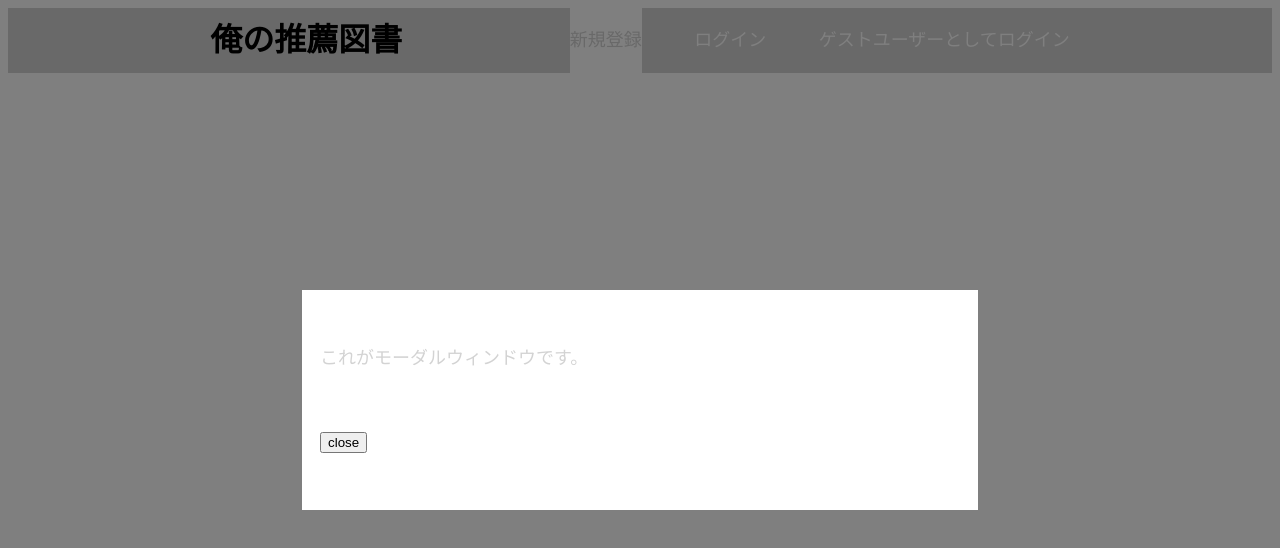
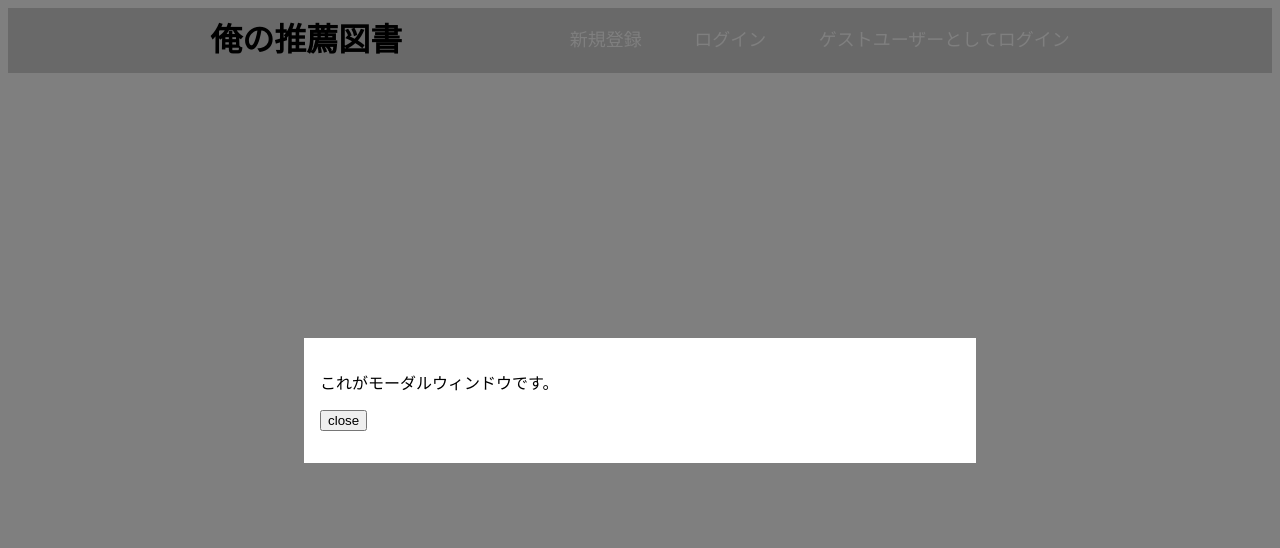
Before and after one commit to morieeeenyo/my_recommended_books, a React app in the folder frontend/: page / in a window 1280 px wide. Both pictures are taken after a click on the link "新規登録". Shown: the top 548 px of the page. Built offline with nearby package versions, Linux system fonts and the light colour scheme; the HTML template or start-up script is replaced by a standard one.

Commit message:
feat: close modal

```diff
--- a/frontend/src/components/common/Header.jsx
+++ b/frontend/src/components/common/Header.jsx
@@ -5,10 +5,10 @@ import styled from 'styled-components';
 function UserModal(props) {
   if (props.show) {
   return (
-      <ModalOverlay onClick={() => props.closeModal()}>
+      <ModalOverlay onClick={props.closeModal}>
         <ModalContent>
           <p>これがモーダルウィンドウです。</p>
-          <p><button onClick={() => props.closeModal()}>close</button></p>
+          <p><button onClick={props.closeModal}>close</button></p>
         </ModalContent>
       </ModalOverlay>
    )
@@ -61,12 +61,12 @@ class Header extends React.Component {
           <HeaderRight>
             <HeaderLink onClick={this.openSignUpModal}>
               新規登録
+            </HeaderLink>
               <UserModal show={this.state.showSignUpModal} closeModal={this.closeSignUpModal}/>
-            </HeaderLink>
             <HeaderLink onClick={this.openLoginModal}>
               ログイン
+            </HeaderLink>
               <UserModal show={this.state.showLoginModal} closeModal={this.closeLoginModal}/>
-            </HeaderLink>
             <HeaderLink onClick={this.openModal}>
               ゲストユーザーとしてログイン
             </HeaderLink>
```
Also changed, not shown: 1 other file (tests, documents, lock files or other folders).
